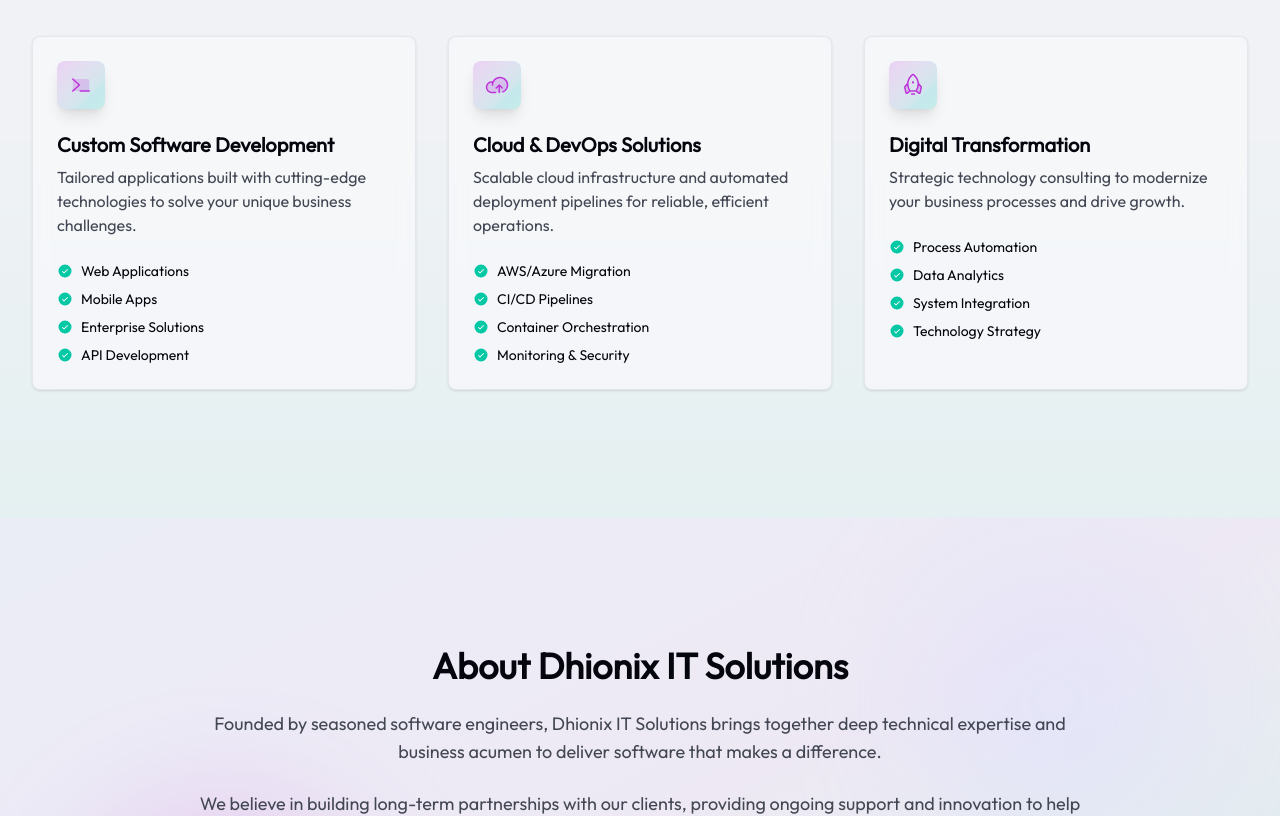
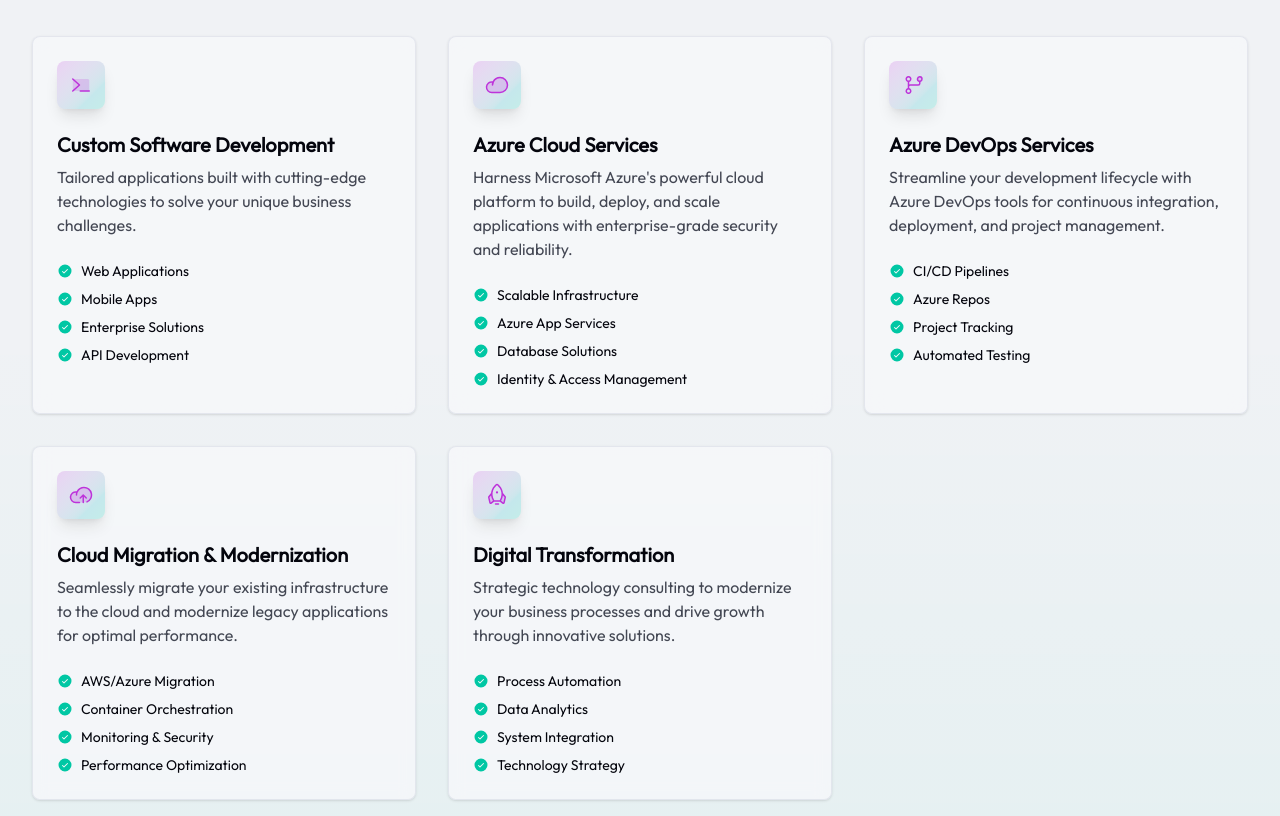
Before and after one commit to tech-roll/project-k, a React (Vite) app: page / in a window 1280 px wide. Shown: the part 860-1676 px from the top of the page. Built offline with nearby package versions, Linux system fonts and the light colour scheme.

Commit message:
#45 refactor App component structure for improved readability

```diff
--- a/src/App.tsx
+++ b/src/App.tsx
@@ -5,7 +5,7 @@
 import { Textarea } from "@/components/ui/textarea"
 import { Badge } from "@/components/ui/badge"
 import { Separator } from "@/components/ui/separator"
-import { Code, Gear, ChartLine, Envelope, Phone, MapPin, ArrowRight, CheckCircle, Article, YoutubeLogo, LinkedinLogo, FacebookLogo, InstagramLogo, TwitterLogo, Moon, Sun, Terminal, CloudArrowUp, Rocket } from "@phosphor-icons/react"
+import { Code, Gear, ChartLine, Envelope, Phone, MapPin, ArrowRight, CheckCircle, Article, YoutubeLogo, LinkedinLogo, FacebookLogo, InstagramLogo, TwitterLogo, Moon, Sun, Terminal, CloudArrowUp, Rocket, Cloud, GitBranch, Database, Shield } from "@phosphor-icons/react"
 import { useState } from "react"
 import { toast } from "sonner"
 import emailjs from '@emailjs/browser'
@@ -82,15 +82,27 @@
       features: ["Web Applications", "Mobile Apps", "Enterprise Solutions", "API Development"]
     },
     {
+      icon: Cloud,
+      title: "Azure Cloud Services",
+      description: "Harness Microsoft Azure's powerful cloud platform to build, deploy, and scale applications with enterprise-grade security and reliability.",
+      features: ["Scalable Infrastructure", "Azure App Services", "Database Solutions", "Identity & Access Management"]
+    },
+    {
+      icon: GitBranch,
+      title: "Azure DevOps Services",
+      description: "Streamline your development lifecycle with Azure DevOps tools for continuous integration, deployment, and project management.",
+      features: ["CI/CD Pipelines", "Azure Repos", "Project Tracking", "Automated Testing"]
+    },
+    {
       icon: CloudArrowUp,
-      title: "Cloud & DevOps Solutions",
-      description: "Scalable cloud infrastructure and automated deployment pipelines for reliable, efficient operations.",
-      features: ["AWS/Azure Migration", "CI/CD Pipelines", "Container Orchestration", "Monitoring & Security"]
+      title: "Cloud Migration & Modernization",
+      description: "Seamlessly migrate your existing infrastructure to the cloud and modernize legacy applications for optimal performance.",
+      features: ["AWS/Azure Migration", "Container Orchestration", "Monitoring & Security", "Performance Optimization"]
     },
     {
       icon: Rocket,
       title: "Digital Transformation",
-      description: "Strategic technology consulting to modernize your business processes and drive growth.",
+      description: "Strategic technology consulting to modernize your business processes and drive growth through innovative solutions.",
       features: ["Process Automation", "Data Analytics", "System Integration", "Technology Strategy"]
     }
   ]
@@ -194,7 +206,7 @@
             </p>
           </div>
 
-          <div className="grid md:grid-cols-3 gap-8">
+          <div className="grid sm:grid-cols-1 md:grid-cols-2 lg:grid-cols-3 gap-8">
             {services.map((service, index) => (
               <Card
                 key={index}
```
